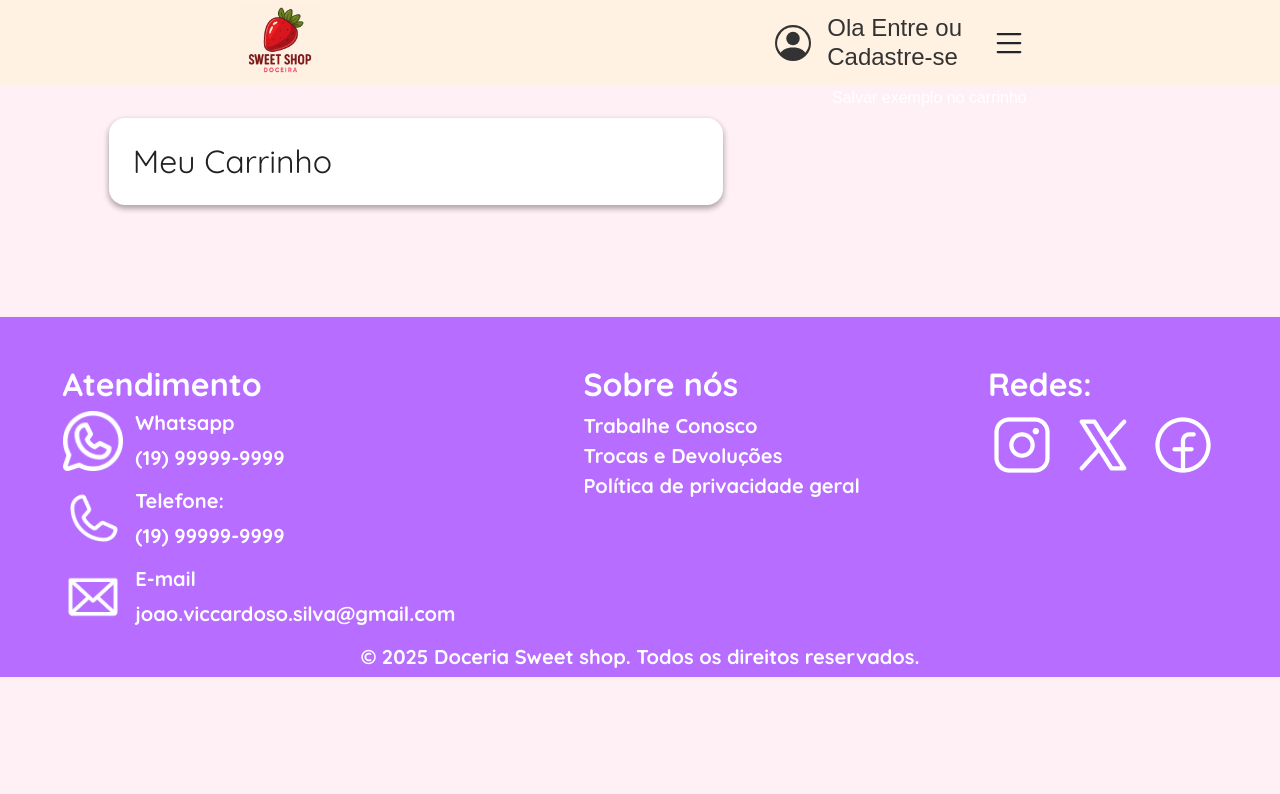
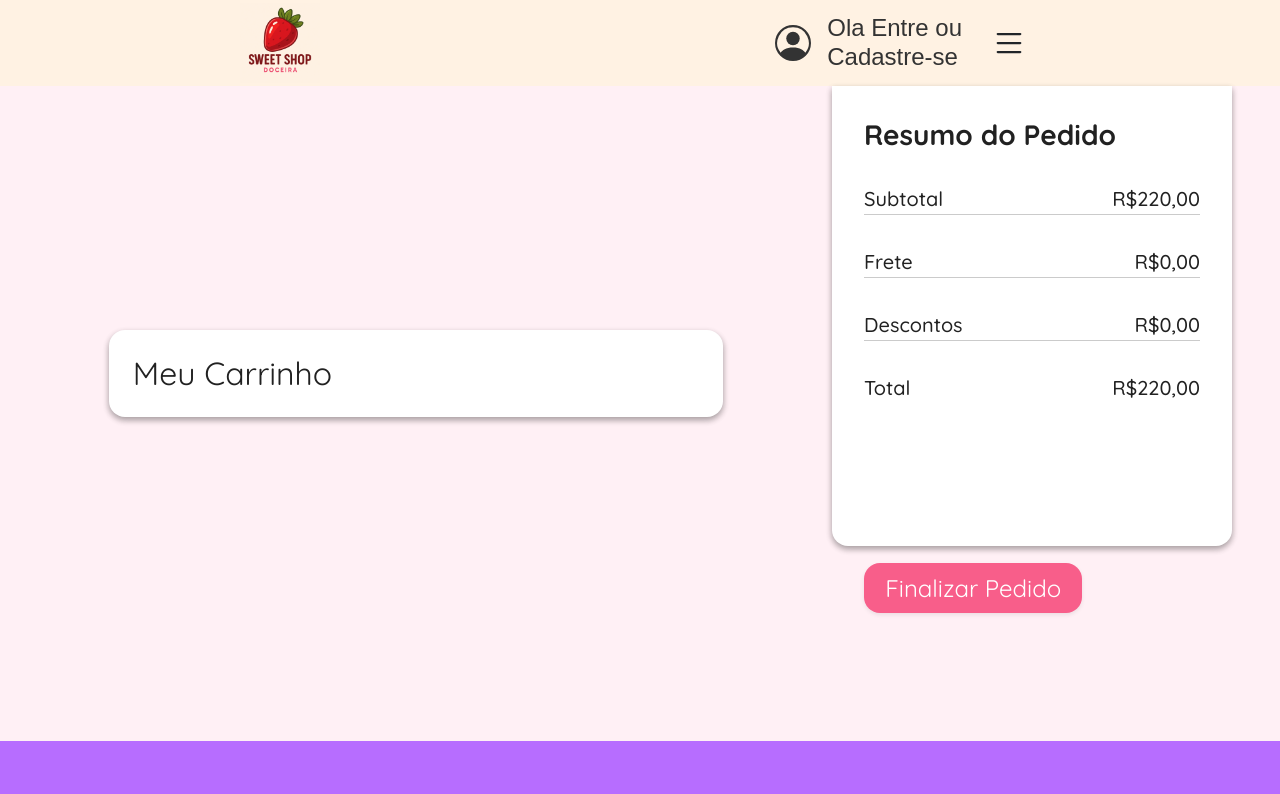
Before and after one commit to joaoviccardoso/Doceria, a React (Vite) app: page /meuCarrinho in a window 1280 px wide. Shown: the top 794 px of the page. Built offline with nearby package versions, Linux system fonts and the light colour scheme.

Commit message:
criado o container resumo do pedido da tela meu carrinho

```diff
--- a/src/componentes/Botao/botao.css
+++ b/src/componentes/Botao/botao.css
@@ -1,4 +1,4 @@
-.verCardapio, .btn-banner{
+.verCardapio, .btn-banner, .botao-finalizarPedido{
     width: 100%;
     border-radius: 16px;
     box-shadow: var(--box-light);
@@ -6,7 +6,11 @@
                 transform 0.2s ease;
 }
 
-.verCardapio{
+.botao-finalizarPedido{
+    margin-top: 10rem;
+}
+
+.verCardapio, .botao-finalizarPedido{
     background-color: var(--rosa-btn);
     max-width: 65%;
     font-size: var(--font-size-xl);
@@ -32,7 +36,7 @@
                 transform 0.2s ease;
 }
 
-.verCardapio:hover, .btn-adicionar:hover, .btn-banner:hover {
+.verCardapio:hover, .btn-adicionar:hover, .btn-banner:hover, .botao-finalizarPedido:hover {
     background-color: var(--rosa-btn-hover);
     transform: scale(1.03);
 }
--- a/src/paginas/MeuCarrinho/index.jsx
+++ b/src/paginas/MeuCarrinho/index.jsx
@@ -1,3 +1,4 @@
+import Botao from '../../componentes/Botao';
 import './meuCarrinho.css'
 import { useState } from 'react'
 const CART_KEY = 'doceria_cart';
@@ -67,7 +68,34 @@ function MeuCarrinho(){
             </section>
 
             <section className='container-valorTotal'>
-                <button onClick={saveSampleCart}>Salvar exemplo no carrinho</button>
+                <ul className='lista-valorCarrinho'>
+                    <li><h3>Resumo do Pedido</h3></li>
+                    <li>
+                        <p>Subtotal</p>
+                        <p>R$220,00</p>
+                    </li>
+                    <hr/>
+                    <li>
+                        <p>Frete</p>
+                        <p>R$0,00</p>
+                    </li>
+                    <hr/>
+                    <li>
+                        <p>Descontos</p>
+                        <p>R$0,00</p>
+                    </li>
+                    <hr/>
+                    <li>
+                        <p>Total</p>
+                        <p>R$220,00</p>
+                    </li>
+                    <li>
+                        <Botao
+                            className={'botao-finalizarPedido'}
+                            text={'Finalizar Pedido'}
+                        />
+                    </li>
+                </ul>
             </section>
         </main>
     )
--- a/src/paginas/MeuCarrinho/meuCarrinho.css
+++ b/src/paginas/MeuCarrinho/meuCarrinho.css
@@ -70,3 +70,37 @@
     font-family: var(--font-secondary);
     font-size: var(--font-size-xl);
 }
+
+.lista-valorCarrinho{
+    display: flex;
+    flex-direction: column;
+    background-color: var(--letra-clara);
+    width: 100%;
+    height: 100%;
+    max-height: 80%;
+    max-width: 400px;
+    padding: 2rem;
+    border-radius: 0 0 16px 16px;
+    box-shadow: var(--box-cards);
+}
+
+.lista-valorCarrinho h3, p{
+    color: var(--letra-escura);
+    font-family: var(--font-secondary);
+    font-weight: 500;
+    margin: 0;
+}
+
+.lista-valorCarrinho h3{
+    font-weight: 700;
+    margin-bottom: 2rem;
+}
+
+.lista-valorCarrinho hr{
+    margin: 0 0 2rem 0;
+}
+
+.lista-valorCarrinho li{
+    display: flex;
+    justify-content: space-between;
+}
```
